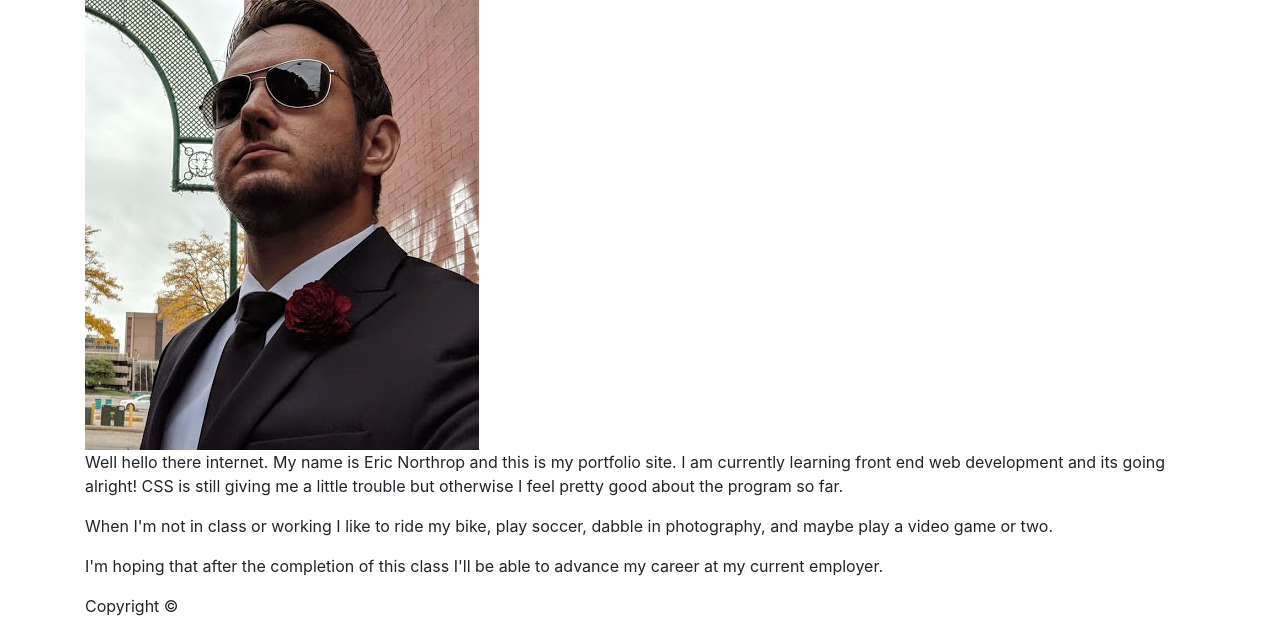
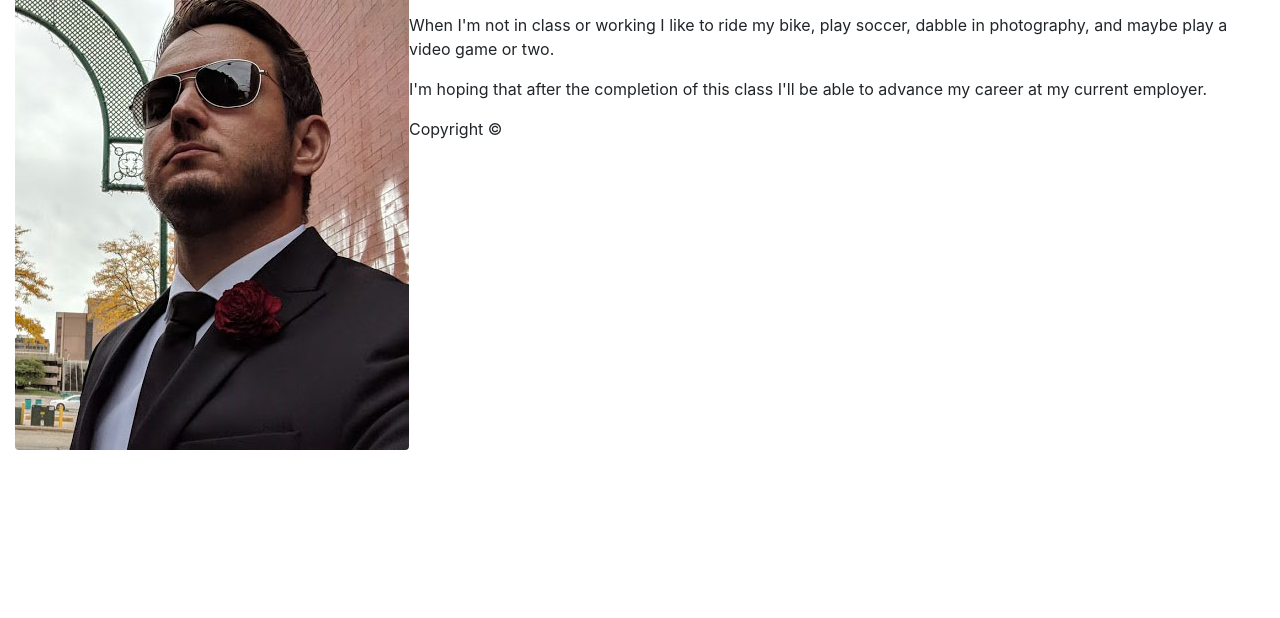
Before and after one commit to erictriestocode/Bootstrap-Portfolio, a plain HTML site: page index.html in a window 1280 px wide. Shown: the part 187-805 px from the top of the page. Drawn offline with nearby package versions, Linux system fonts and the light colour scheme.

Commit message:
got word wrap sorted, comments added, footer attempts

```diff
--- a/index.html
+++ b/index.html
@@ -17,7 +17,8 @@
 </style>
 
 <body>
-
+<!-- TODO: Fix links in Navigation Bar -->
+<!-- TODO: Attempt to Center nav and footer -->
   <nav class="navbar navbar-expand-lg navbar-dark bg-dark">
     <a class="navbar-brand" href="#">Eric Northrop</a>
     <button class="navbar-toggler" type="button" data-toggle="collapse" data-target="#navbarNav" aria-controls="navbarNav" aria-expanded="false" aria-label="Toggle navigation">
@@ -34,29 +35,17 @@
         <li class="nav-item">
           <a class="nav-link" href="#">Contact</a>
         </li>
-        <!-- <li class="nav-item">
-          <a class="nav-link disabled" href="#">Disabled</a>
-        </li> -->
       </ul>
     </div>
   </nav>
 
-  <!-- <header class="navbar navbar-expand-lg navbar-dark bg-dark">
-    <div class="container">
-      <a href="index.html" class="navbar-brand">Eric Northrop</a>
-      <nav class="navbar-nav">
-        <a class="navbar-item" href="index.html">About</a>
-        <a class="navbar-item" href="portfolio.html">Portfolio</a>
-        <a class="navbar-item" href="contact.html">Contact</a>
-      </nav>
-    </div>
-  </header> -->
 
-  <div id="main-container" class="container">
+<!-- TODO: improve padding around image and text -->
+  <div id="main-container" class="container-fluid">
     <section class="main-section">
       <h1>About Me</h1>
 
-      <img src="assets/images/pictarcropped.jpg" class="auth-image" alt="Eric Northrop">
+      <img src="assets/images/pictarcropped.jpg" class="img-fluid rounded float-left" alt="Eric Northrop">
 
       <p>Well hello there internet. My name is Eric Northrop and this is my portfolio site. I am currently learning front end web development and its going alright! CSS is still giving me a little trouble but otherwise I feel pretty good about the program so far.</p>
 
@@ -68,8 +57,8 @@
 
   </div>
 
-  <footer>
-    <div class="container">
+  <footer class="clearfix">
+    <div class="footer navbar-fixed-bottom">
       Copyright &copy;
     </div>
   </footer>
```
